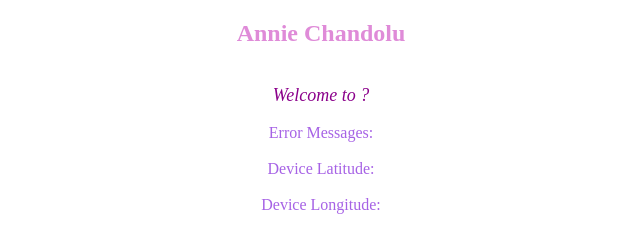
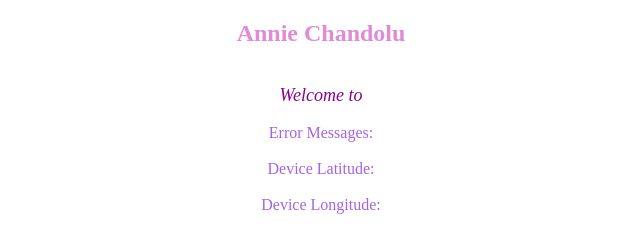
Before and after one commit to annie0sc/ac-client-hunt, a website: page index.html in a window 1280 px wide. Shown: the full height of the page, 319-959 px from the left. Drawn offline with Linux system fonts and the light colour scheme.

Commit message:
fixed error for location

```diff
--- a/index.html
+++ b/index.html
@@ -30,7 +30,7 @@
         <article class="caption">
             <h1>Annie Chandolu</h1>
             <br>
-            <div id="location">Welcome to <span id="locationAnswer">?</span></div>
+            <div id="location">Welcome to <span id="locationAnswer"></span></div>
             <br>
             <div id="error-message">Error Messages: </div>
             <br>
```
